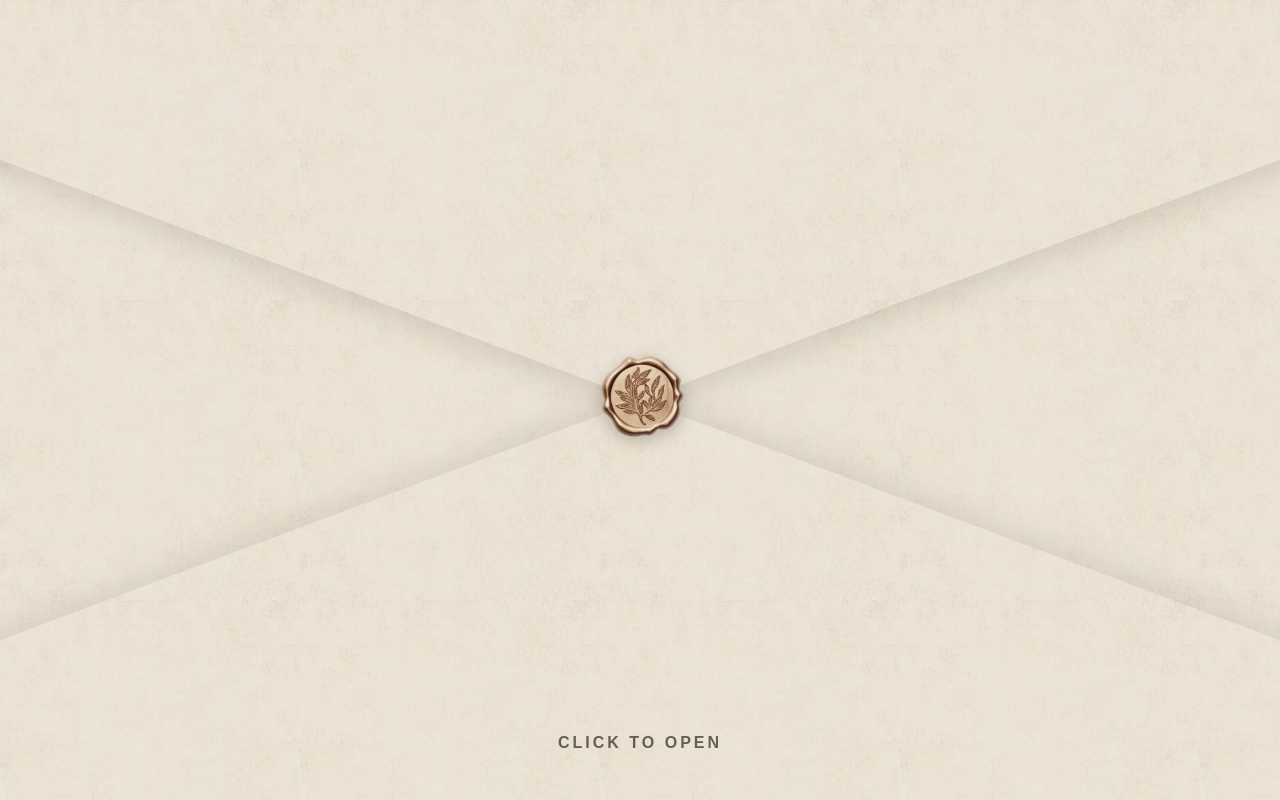
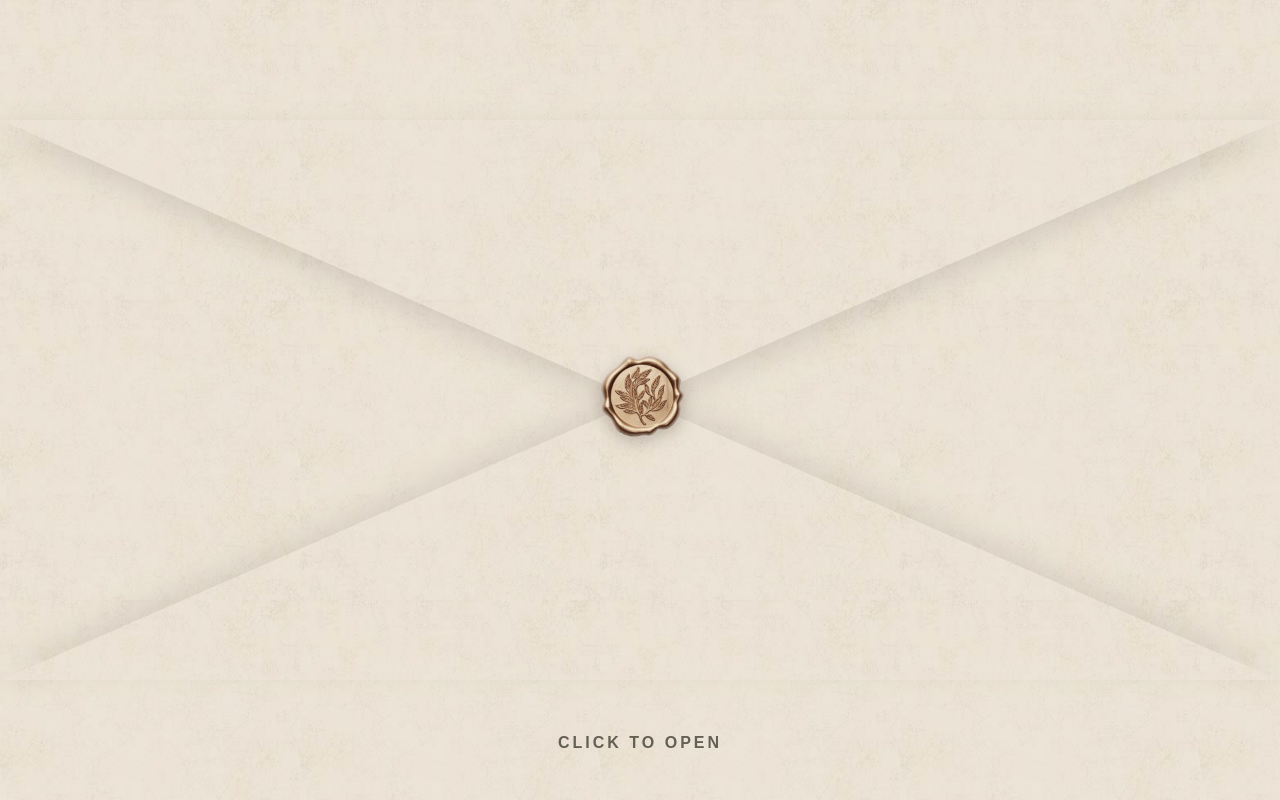
Before and after one commit to AlaaHefnawi/WeddingInvitation, a React (Vite) app: page / in a window 1280 px wide. Shown: the top 800 px of the page. Built offline with nearby package versions, Linux system fonts and the light colour scheme; a web font is replaced by a local one.

Commit message:
tes15 svg envelope

```diff
--- a/components/InvitationIntro/InvitationIntro.jsx
+++ b/components/InvitationIntro/InvitationIntro.jsx
@@ -127,7 +127,7 @@ const InvitationIntro = ({ onFinish }) => {
     <section className={`invitation-intro ${isOpen ? "open" : ""}`}>
       <div className="envelope" onClick={handleOpen}>
 
-        {!isSafari ? (
+        {/* {!isSafari ? (
           <svg
             className="envelope-svg"
             viewBox="0 0 1200 800"
@@ -183,7 +183,7 @@ const InvitationIntro = ({ onFinish }) => {
               filter="url(#shadow)"
             />
           </svg>
-        ) : (
+        ) : ( */}
           <div className="safari-envelope">
 
             <div className="safari-envelope-base" />
@@ -198,7 +198,7 @@ const InvitationIntro = ({ onFinish }) => {
             </div>
 
           </div>
-        )}
+        {/* )} */}
 
         <div className="paper-texture" />
 
```
